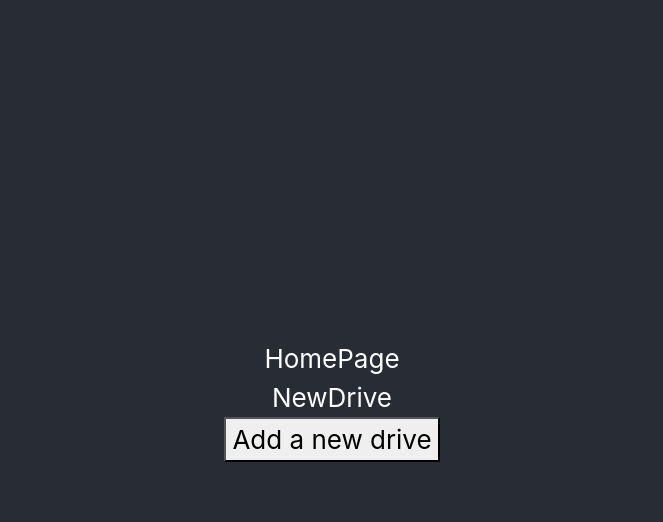
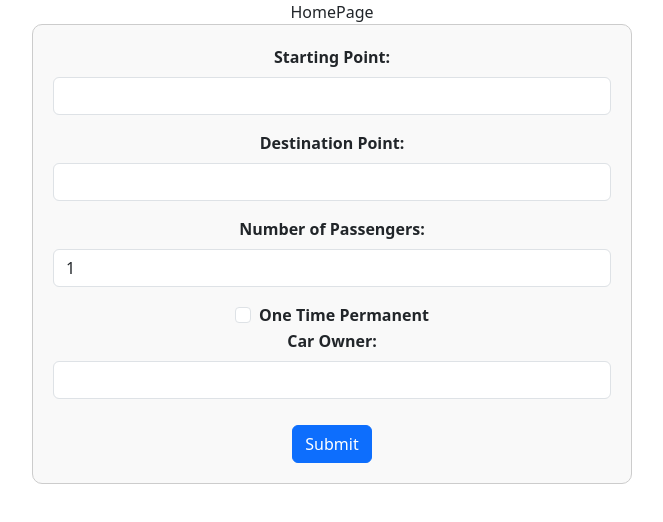
Before and after one commit to ChayaEisenberg/Final-Project-2024, a React (Create React App) app in the folder ClientSide/: page / in a window 1280 px wide. Shown: the top 522 px of the page, without its empty margins (308-971 px from the left). Built offline with nearby package versions, Linux system fonts and the light colour scheme; no server answers.

Commit message:
post method

```diff
--- a/ClientSide/package.json
+++ b/ClientSide/package.json
@@ -6,6 +6,8 @@
     "@testing-library/jest-dom": "^5.17.0",
     "@testing-library/react": "^13.4.0",
     "@testing-library/user-event": "^13.5.0",
+    "axios": "^1.7.2",
+    "bootstrap": "^5.3.3",
     "react": "^18.2.0",
     "react-dom": "^18.2.0",
     "react-router-dom": "^6.17.0",
--- a/ClientSide/src/App.css
+++ b/ClientSide/src/App.css
@@ -36,3 +36,27 @@
     transform: rotate(360deg);
   }
 }
+
+
+
+
+
+
+
+
+.form-container {
+  max-width: 600px;
+  margin: auto;
+  padding: 20px;
+  border: 1px solid #ccc;
+  border-radius: 10px;
+  background-color: #f9f9f9;
+}
+
+.form-container label {
+  font-weight: bold;
+}
+
+.form-container button {
+  margin-top: 10px;
+}
--- a/ClientSide/src/App.js
+++ b/ClientSide/src/App.js
@@ -3,19 +3,27 @@ import './App.css';
 import './pic.css';
 import Users from './components/users';
 import HomePage from './components/homePage';
+import Navigators from './components/navigators';
+import 'bootstrap/dist/css/bootstrap.min.css';
 
 // import Exe1 from './comps/exe1';
 
 function App() {
   return (
-    <div className="App">
-      <header className="App-header">
+    <>
 
-      <HomePage></HomePage>
-
-
+      {/* <Navbarr></Navbarr> */}
+      <div className="App">
+      <header >
+            <BrowserRouter>
+            <Routes>
+            </Routes>
+            <Navigators></Navigators>
+            </BrowserRouter>
       </header>
+      {/* <Footer></Footer> */}
     </div>
+    </>
   );
 }
 
--- a/ClientSide/src/components/drives/drives.js
+++ b/ClientSide/src/components/drives/drives.js
@@ -14,6 +14,6 @@ export default function Drives() {
       });
   }, []);
   return (
-    drives.map(drive => (<div>starting Point:{drive.startingPoint}, destination Point:{drive.destinationPoint}</div>))
+drives.map(drive => (<div>From:{drive.startingPoint}   To:{drive.destinationPoint}  ,{drive.carOwner}, {drive.numberOfPassengers}</div>))
   );
 };
--- a/ClientSide/src/components/drives/newDrive.js
+++ b/ClientSide/src/components/drives/newDrive.js
@@ -1,75 +1,147 @@
-import React from 'react'
-import { useRef } from 'react'
+// import React from 'react';
+// import axios from 'axios';
+// import { useRef } from 'react';
+
+// export default function NewDrive() {
+//     const newDrive =   {
+//         "startingPoint": form.startingPoint,
+//         "destinationPoint": 31,
+//         "numberOfPassengers": 5,
+//         "oneTimePermanent": false,
+//         "carOwner": "M45",
+//         "carOwnerNavigation": null,
+//         "destinationPointNavigation": null,
+//         "startingPointNavigation": null
+//       }
+
+//       const handleSubmit = async (e) => {
+//         e.preventDefault();
+//         try {
+//             const response = await axios.post('http://localhost:5055/api/drives', newDrive);
+//             // setMessage('Course created successfully!');
+//             console.log('Form data submitted:', response.data);
+//         } catch (error) {
+//             // setMessage('Failed to create course.');
+//             console.error('There was an error submitting the form!', error);
+//         }
+//     };
+
+
+// return (
+//     <div>
+//         <form>
+//             <label>
+//                 Starting Point:
+//                 <input type="text" name="startingPoint" />
+//             </label>
+//             <label>
+//                 Destination Point:
+//                 <input type="text" name="destinationPoint" />
+//             </label>
+//             <label>
+//                 Number of Passengers:
+//                 <input type="number" name="numberOfPassengers" />
+//             </label>
+//             <label>
+//                 One Time Permanent:
+//                 <input type="checkbox" name="oneTimePermanent" />
+//             </label>
+//             <label>
+//                 Car Owner:
+//                 <input type="text" name="carOwner" />
+//             </label>
+//             <button type="submit">Submit</button>
+//         </form>
+
+//         {/* <div>NewDrive</div>
+//         <input ref={carOwnerRef} type="text" placeholder='CarOwner' name='CarOwner' />
+//         <input ref={startingPointRef} type="text" placeholder='StartingPoint' />
+//         <input ref={driveRef} type="text" placeholder='DestinationPoint'></input>
+//                 <input ref={driveRef} type="number" placeholder='NumberOfPassengers'></input>
+//                 <select ref={driveRef} >
+//                     <option value="one time">one time</option>
+//                     <option value="permanent">permanent</option>
+//                 </select> */}
+//         <button onClick={handleSubmit}>Add a new drive</button>
+
+//     </div>
+
+// )
+// }
+
+
+
+
+
+
+import React, { useState } from 'react';
+import axios from 'axios';
+import 'bootstrap/dist/css/bootstrap.min.css';
+import '../../App.css';
 
 export default function NewDrive() {
-    const newDrive =   {
-        "startingPoint": 21,
-        "destinationPoint": 31,
-        "numberOfPassengers": 5,
-        "oneTimePermanent": true,
-        "carOwner": "Ch254@gmail.com",
-        "carOwnerNavigation": null,
-        "destinationPointNavigation": null,
-        "startingPointNavigation": null
-      }
-      const json = JSON.stringify(newDrive)
-    function create() {
-        fetch('http://localhost:5055/api/drives', {
+    const [form, setForm] = useState({
+        startingPoint: '',
+        destinationPoint: '',
+        numberOfPassengers: 1,
+        oneTimePermanent: false,
+        carOwner: '',
+    });
 
-            method: 'POST',
-            mode: 'cors',
-            body: json
-        })
-    }
+    const handleChange = (e) => {
+        const { name, value, type, checked } = e.target;
+        setForm({
+            ...form,
+            [name]: type === 'checkbox' ? checked : value,
+        });
+    };
 
-    // const carOwnerRef = useRef();
-    // const startingPointRef = useRef();
+    const handleSubmit = async (e) => {
+        e.preventDefault();
+        const newDrive = {
+            startingPoint: form.startingPoint,
+            destinationPoint: form.destinationPoint,
+            numberOfPassengers: form.numberOfPassengers,
+            oneTimePermanent: form.oneTimePermanent,
+            carOwner: form.carOwner,
+            carOwnerNavigation: null,
+            destinationPointNavigation: null,
+            startingPointNavigation: null,
+        };
 
-    // const newDrive=()=>{
-    //     const CarOwner = carOwnerRef.current.value;
-    //     const StartingPoint = startingPointRef.current.value;
-    //     console.log(CarOwner,  StartingPoint);
+        try {
+            const response = await axios.post('http://localhost:5055/api/drives', newDrive);
+            console.log('Form data submitted:', response.data);
+        } catch (error) {
+            console.error('There was an error submitting the form!', error);
+        }
+    };
 
-
-    {/*  fetch('http://localhost:5055/api/drives', {
-            method: 'POST',
-            headers: {
-                'Content-Type': 'application/json'
-            },
-            body: JSON.stringify({
-
-                CarOwner: driveRef.current.CarOwner.value,
-                StartingPoint: driveRef.current.StartingPoint.value,
-                DestinationPoint: driveRef.current.DestinationPoint.value,
-                NumberOfPassengers: driveRef.current.NumberOfPassengers.value,
-                Type: driveRef.current.Type.value
-            })
-        })
-           .then((res) => {
-                return res.json();
-            })
-           .then((data) => {
-                console.log(data);
-            })
-           .catch((err) => {
-                console.log(err);
-            })*/}
-
-return (
-    <div>
-
-        <div>NewDrive</div>
-        {/* <input ref={carOwnerRef} type="text" placeholder='CarOwner' name='CarOwner' />
-        <input ref={startingPointRef} type="text" placeholder='StartingPoint' />
-        <input ref={driveRef} type="text" placeholder='DestinationPoint'></input>
-                <input ref={driveRef} type="number" placeholder='NumberOfPassengers'></input>
-                <select ref={driveRef} >
-                    <option value="one time">one time</option>
-                    <option value="permanent">permanent</option>
-                </select>*/}
-        <button onClick={create}>Add a new drive</button>
-
-    </div>
-
-)
+    return (
+        <div className="form-container">
+            <form onSubmit={handleSubmit}>
+                <div className="form-group">
+                    <label htmlFor="startingPoint">Starting Point:</label>
+                    <input type="text" className="form-control" id="startingPoint" name="startingPoint" value={form.startingPoint} onChange={handleChange} />
+                </div>
+                <div className="form-group">
+                    <label htmlFor="destinationPoint">Destination Point:</label>
+                    <input type="text" className="form-control" id="destinationPoint" name="destinationPoint" value={form.destinationPoint} onChange={handleChange} />
+                </div>
+                <div className="form-group">
+                    <label htmlFor="numberOfPassengers">Number of Passengers:</label>
+                    <input type="number" className="form-control" id="numberOfPassengers" name="numberOfPassengers" value={form.numberOfPassengers} onChange={handleChange} />
+                </div>
+                <div className="form-group form-check">
+                    <input type="checkbox" className="form-check-input" id="oneTimePermanent" name="oneTimePermanent" checked={form.oneTimePermanent} onChange={handleChange} />
+                    <label className="form-check-label" htmlFor="oneTimePermanent">One Time Permanent</label>
+                </div>
+                <div className="form-group">
+                    <label htmlFor="carOwner">Car Owner:</label>
+                    <input type="text" className="form-control" id="carOwner" name="carOwner" value={form.carOwner} onChange={handleChange} />
+                </div>
+                <button type="submit" className="btn btn-primary">Submit</button>
+            </form>
+        </div>
+    );
 }
--- a/ClientSide/src/components/homePage.js
+++ b/ClientSide/src/components/homePage.js
@@ -3,10 +3,20 @@ import Drives from './drives/drives'
 import NewDrive from './drives/newDrive'
 
 export default function HomePage() {
+  const getDrive=()=>{
+     return(
+        <Drives></Drives>
+      )
+      }
+      getDrive()
   return (
     <div>HomePage
-        {/* <Drives></Drives> */}
+
+      {/* <button onClick={getDrive}>Drives</button> */}
+
+        <Drives></Drives>
         <NewDrive></NewDrive>
+
     </div>
 
 
--- /dev/null
+++ b/ClientSide/src/components/navigators.js
@@ -0,0 +1,7 @@
+import HomePage from "./homePage";
+
+export default function Navigators(){
+    return (
+        <HomePage></HomePage>
+    );
+}
```
Also changed, not shown: 1 other file (tests, documents, lock files or other folders).
